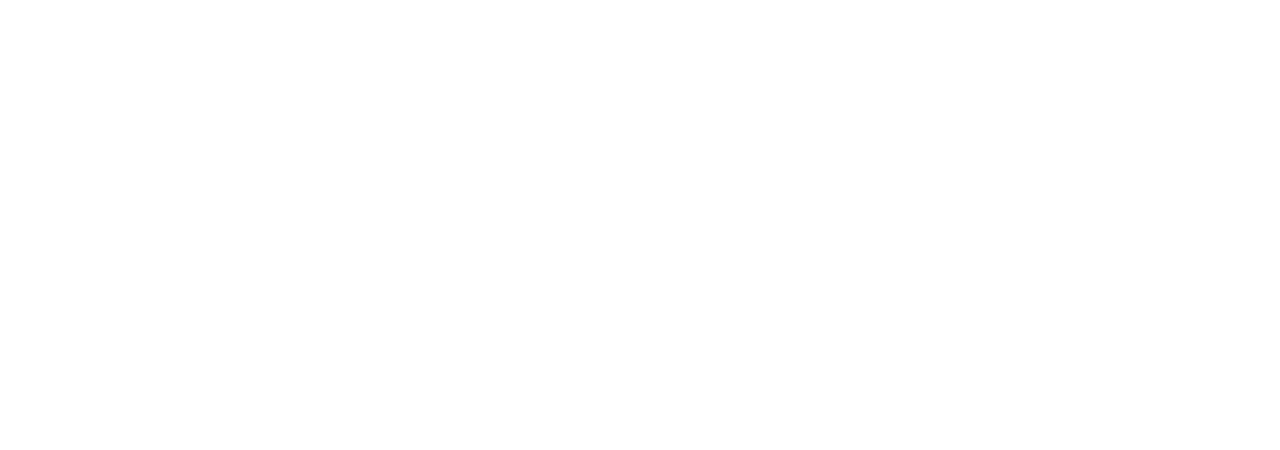
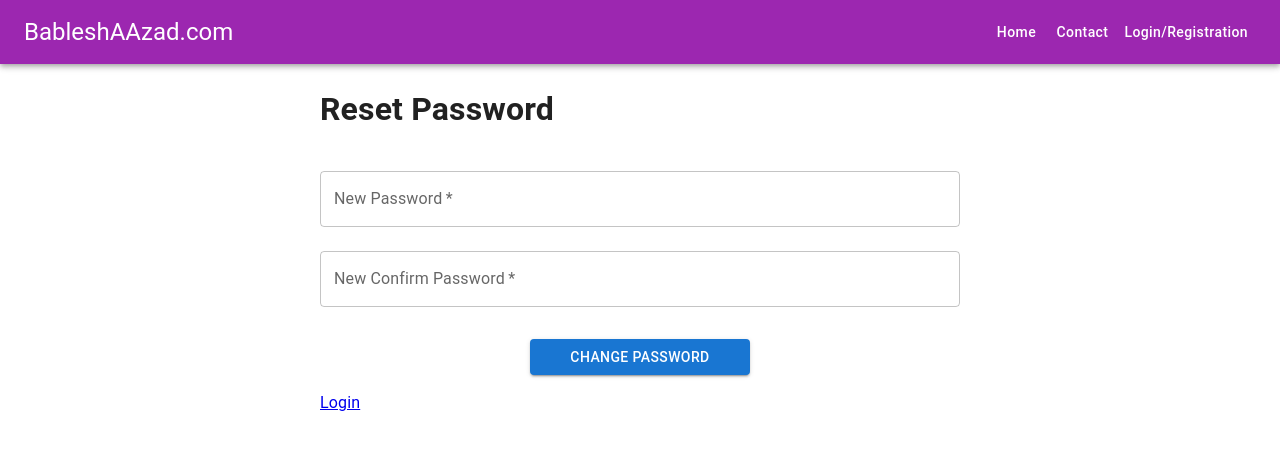
Before and after one commit to BableshAAzad/loginregistrationreactjs, a React (Create React App) app: page /reset in a window 1280 px wide. Before the commit this address had no page. Shown: the top 450 px of the page. Built offline with nearby package versions, Linux system fonts and the light colour scheme.

Commit message:
add Dashboard

```diff
--- a/src/App.js
+++ b/src/App.js
@@ -3,6 +3,9 @@
 import Home from "./components/pages/Home";
 import Contact from "./components/pages/Contact";
 import LoginReg from "./components/auth/LoginReg";
+import SendPasswordResetEmail from "./components/auth/SendPasswordResetEmail";
+import ResetPassword from "./components/auth/ResetPassword";
+import Dashboard from "./components/pages/Dashboard";
 
 
 function App() {
@@ -13,8 +16,11 @@
           <Route path='/' element={<Layout></Layout>}>
              <Route index element={<Home/>}/>
              <Route path="contact" element={<Contact/>}/>
-             <Route path="loginreg" element={<LoginReg/>}/>
+             <Route path="login" element={<LoginReg/>}/>
+             <Route path="sendpasswordresetemail" element={<SendPasswordResetEmail/>}></Route>
+             <Route path='reset' element={<ResetPassword/>}></Route>
           </Route>
+          <Route path="/dashboard" element={<Dashboard/>}/>
         </Routes>
       </BrowserRouter>
     </>
--- a/src/components/Navbar.js
+++ b/src/components/Navbar.js
@@ -19,7 +19,7 @@
                             return { backgroundColor: isActive ? '#6d1b7b' : '' }
                         }} sx={{ color: 'white', textTransform:'none'}}>Contact</Button>
 
-                        <Button component={NavLink} to='/loginreg' style={({ isActive }) => {
+                        <Button component={NavLink} to='/login' style={({ isActive }) => {
                             return { backgroundColor: isActive ? '#6d1b7b' : '' }
                         }} sx={{ color: 'white', textTransform:'none'}}>Login/Registration</Button>
 
--- a/src/components/auth/Registration.js
+++ b/src/components/auth/Registration.js
@@ -1,4 +1,4 @@
-import { TextField, Button, Box, Alert } from '@mui/material';
+import { TextField, Button, Box, Alert, FormControlLabel, Checkbox } from '@mui/material';
 import { useState } from 'react';
 import { useNavigate } from 'react-router-dom';
 
@@ -16,14 +16,18 @@
             name: data.get('name'),
             email: data.get('email'),
             password: data.get('password'),
-            password_confirmation: data.get('password_confirmation')
-
+            password_confirmation: data.get('password_confirmation'),
+            tc: data.get('tc'),
         }
-        if (actualData.email && actualData.password) {
-            console.warn(actualData);
-            document.getElementById('login-form').reset();
-            setError({ status: true, msg: 'Login Success', type: 'success' });
-            navigate('/');
+        if (actualData.name && actualData.email && actualData.password && actualData.tc !== null) {
+            if (actualData.password === actualData.password_confirmation) {
+                console.warn(actualData);
+                document.getElementById('registration-form').reset();
+                setError({ status: true, msg: 'Registration Successful', type: 'success' });
+                navigate('/dashboard');
+            }else{
+                setError({ status: true, msg: "Password and Confirm Password Doesn't match", type: 'error' });
+            }
         } else {
             setError({ status: true, msg: 'All Fields are Required', type: 'error' })
         }
@@ -32,9 +36,10 @@
         <>
             <Box component='form' noValidate sx={{ mt: 1 }} id='registration-form' onSubmit={handleSubmit}>
                 <TextField margin='normal' required fullWidth id='name' name='name' label='Name' autoFocus />
-                <TextField margin='normal' required fullWidth id='email' name='email' label='Email Address'/>
+                <TextField margin='normal' required fullWidth id='email' name='email' label='Email Address' />
                 <TextField margin='normal' required fullWidth id='password' name='password' label='Password' type='password' />
                 <TextField margin='normal' required fullWidth id='password_confirmation' name='password_confirmation' label='Confirm Password' type='password' />
+                <FormControlLabel control={<Checkbox value='agree' color='primary' name='tc' id='tc' />} label='I agree to term and condition.' />
                 <Box textAlign='center'>
                     <Button type='submit' variant='contained' sx={{ mt: 3, mb: 2, px: 5 }}>Join</Button>
                 </Box>
--- /dev/null
+++ b/src/components/auth/ResetPassword.js
@@ -0,0 +1,54 @@
+import { Grid, TextField, Button, Box, Alert } from "@mui/material";
+import { useState } from "react";
+import { useNavigate, NavLink} from "react-router-dom";
+
+const ResetPassword = () => {
+    const navigate = useNavigate();
+    const [error, setError] = useState({
+        status: false,
+        msg: '',
+        type: ''
+    })
+    const handleSubmit = (e) => {
+        e.preventDefault();
+        const data = new FormData(e.currentTarget);
+        const actualData = {
+            password: data.get('password'),
+            password_confirmation: data.get('password_confirmation')
+        }
+        if (actualData.password && actualData.password_confirmation) {
+            if(actualData.password === actualData.password_confirmation){
+                console.log(actualData);
+                document.getElementById('password-reset-form').reset()
+                setError({ status: true, msg: "Password Reset Successfully. Redirecting to login page...", type: 'success'})
+                setTimeout(()=>{
+                    navigate("/login")
+                }, 3000)
+            }else{
+                setError({ status: true, msg: "Password and Confirm Password Doesn't match", type: 'error' });
+            }
+        } else {
+            setError({ status: true, msg: 'All Fields are Required', type: 'error' })
+        }
+    }
+    return (
+        <>
+            <Grid container justifyContent='center'>
+                <Grid item sm={6} xs={12}>
+                    <h1>Reset Password</h1>
+                    <Box component='form' noValidate sx={{ mt: 1 }} id='password-reset-form' onSubmit={handleSubmit}>
+                        <TextField margin='normal' required fullWidth id='password' name='password' label='New Password' type='password' />
+                        <TextField margin='normal' required fullWidth id='password_confirmation' name='password_confirmation' label='New Confirm Password' type='password' />
+                        <Box textAlign='center'>
+                            <Button type='submit' variant='contained' sx={{ mt: 3, mb: 2, px: 5 }}>Change Password</Button>
+                        </Box>
+                        <NavLink to='/login'>Login</NavLink>
+                        {error.status ? <Alert severity={error.type} sx={{ mt: 1 }}>{error.msg}</Alert> : ''}
+                    </Box>
+                </Grid>
+            </Grid>
+        </>
+    )
+}
+
+export default ResetPassword
--- /dev/null
+++ b/src/components/auth/SendPasswordResetEmail.js
@@ -0,0 +1,43 @@
+import {Grid, TextField, Button, Box, Alert } from '@mui/material';
+import { useState } from 'react';
+import { NavLink } from 'react-router-dom';
+
+const SendPasswordResetEmail = () => {
+    const [error, setError] = useState({
+        status: false,
+        msg: '',
+        type: ''
+    })
+    const handleSubmit = (e) => {
+        e.preventDefault();
+        const data = new FormData(e.currentTarget);
+        const actualData = {
+            email: data.get('email')
+        }
+        if (actualData.email) {
+            console.warn(actualData);
+            document.getElementById('password-reset-email-form').reset();
+            setError({ status: true, msg: 'Password Reset Email Sent. Check Your Email !!', type: 'success' });
+        } else {
+            setError({ status: true, msg: 'Please Provide Valid Email', type: 'error' })
+        }
+    }
+    return (
+        <>
+            <Grid container justifyContent='center'>
+                <Grid item sm={6} xs={12}>
+                    <Box component='form' noValidate sx={{ mt: 1 }} id='password-reset-email-form' onSubmit={handleSubmit}>
+                        <TextField margin='normal' required fullWidth id='email' name='email' label='Email Address' autoFocus />
+                        <Box textAlign='center'>
+                            <Button type='submit' variant='contained' sx={{ mt: 3, mb: 2, px: 5 }}>Send Password</Button>
+                        </Box>
+                        <NavLink to='/login'>Login</NavLink>
+                        {error.status ? <Alert severity={error.type} sx={{ mt: 1 }}>{error.msg}</Alert> : ''}
+                    </Box>
+                </Grid>
+            </Grid>
+        </>
+    )
+}
+
+export default SendPasswordResetEmail
--- a/src/components/auth/UserLogin.js
+++ b/src/components/auth/UserLogin.js
@@ -20,7 +20,7 @@
             console.warn(actualData);
             document.getElementById('login-form').reset();
             setError({ status: true, msg: 'Login Success', type: 'success' });
-            navigate('/');
+            navigate('/dashboard');
         } else {
             setError({ status: true, msg: 'All Fields are Required', type: 'error' })
         }
@@ -33,7 +33,7 @@
                 <Box textAlign='center'>
                     <Button type='submit' variant='contained' sx={{ mt: 3, mb: 2, px: 5 }}>Login</Button>
                 </Box>
-                <NavLink to='/'>Forgot Password ?</NavLink>
+                <NavLink to='/sendpasswordresetemail'>Forgot Password ?</NavLink>
                 {error.status ? <Alert severity={error.type} sx={{mt:1}}>{error.msg}</Alert> : ''}
             </Box>
         </>
--- /dev/null
+++ b/src/components/pages/Dashboard.js
@@ -0,0 +1,27 @@
+import { Button, CssBaseline, Grid, Typography } from "@mui/material";
+import { useNavigate } from "react-router-dom";
+
+const Dashboard = () => {
+    const navigate = useNavigate()
+    const handleLogout =()=>{
+        console.log("Logout Clicked");
+        navigate('/login')
+    }
+    return (
+        <>
+            <CssBaseline />
+            <Grid container>
+                <Grid item lg={4} sm={4} sx={{ backgroundColor: 'grey', p: 5, color: 'white' }}>
+                    <Typography variant="h5">Email: Bableshaazad@mail.com</Typography>
+                    <Typography variant="h6">Name: Bablesh AAzad</Typography>
+                    <Button variant='contained' color='warning' size='large' onClick={handleLogout} sx={{mt: 8}}>Logout</Button>
+                </Grid>
+                <Grid item lg={8} sm={8} sx={{backgroundColor: 'yellow'}}>
+                    <h1>Bablesh AAzad</h1>
+                </Grid>
+            </Grid>
+        </>
+    );
+};
+
+export default Dashboard;
```
Also changed, not shown: src/components/auth/ChangePassword.js (added, +32 -0 lines).
